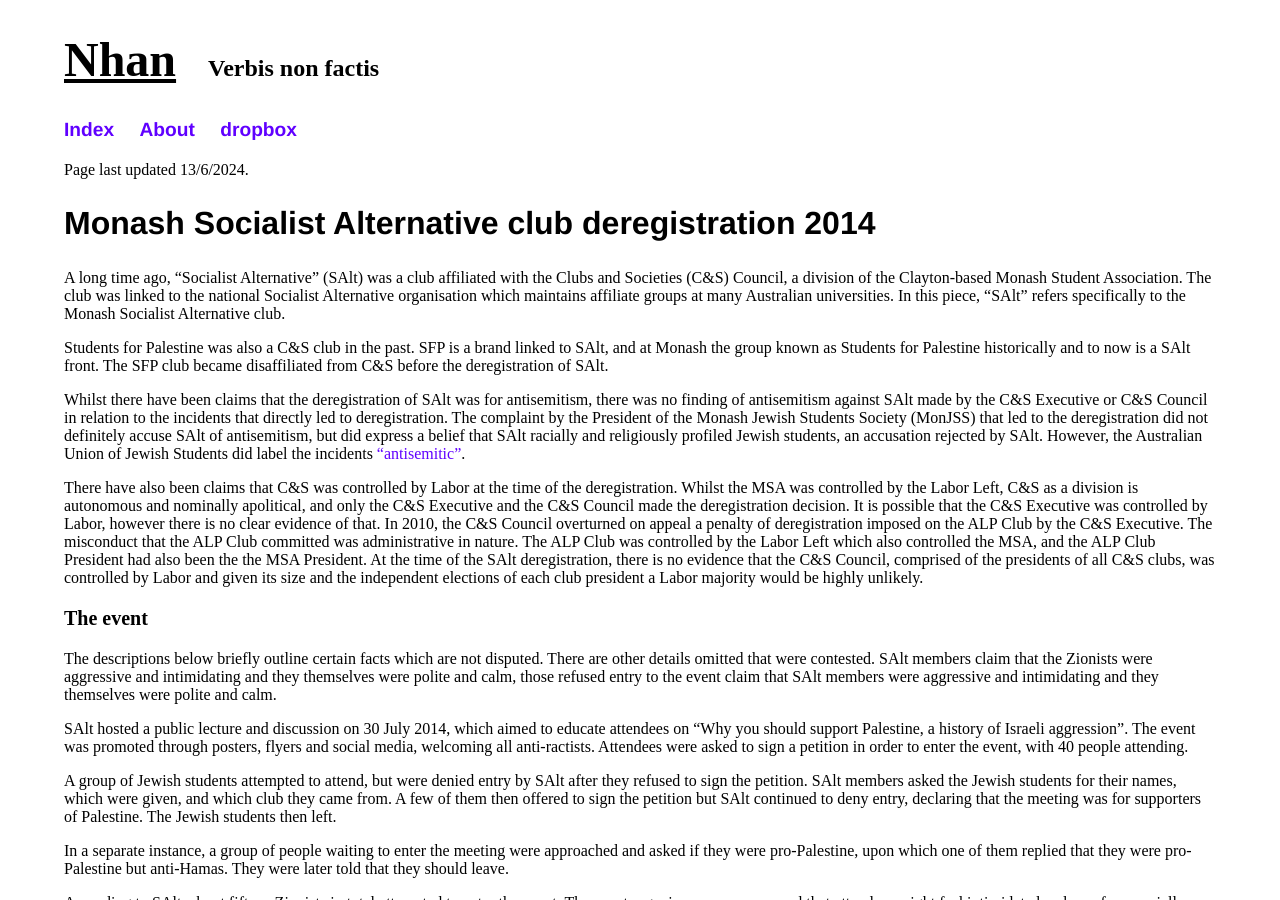
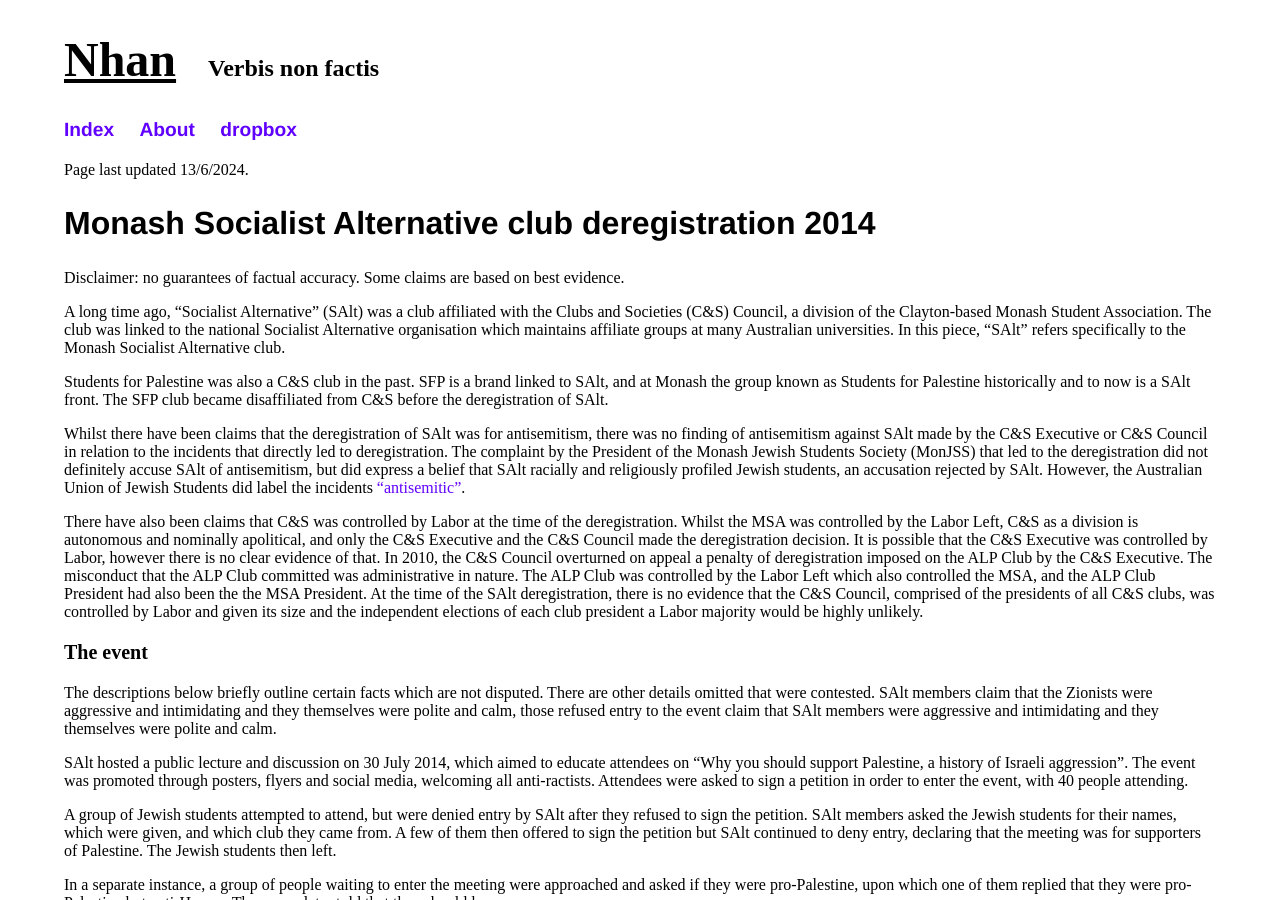
Before and after one commit to nhtnhanbn/nhtnhanbn.github.io, a Jekyll site: the page built from monash/msalt.md, in a window 1280 px wide and 900 px high. Built offline with Jekyll 4.4.1, drawn with Linux system fonts in a browser that asks for light colours.

Commit message:
Add disclaimer to msalt

```diff
--- a/monash/msalt.md
+++ b/monash/msalt.md
@@ -6,6 +6,8 @@
 Page last updated 13/6/2024.
 
 ## Monash Socialist Alternative club deregistration 2014
+
+Disclaimer: no guarantees of factual accuracy. Some claims are based on best evidence.
 
 A long time ago, "Socialist Alternative" (SAlt) was a club affiliated with the Clubs and Societies (C&S) Council, a division of the Clayton-based Monash Student Association. The club was linked to the national Socialist Alternative organisation which maintains affiliate groups at many Australian universities. In this piece, "SAlt" refers specifically to the Monash Socialist Alternative club.
 
```
